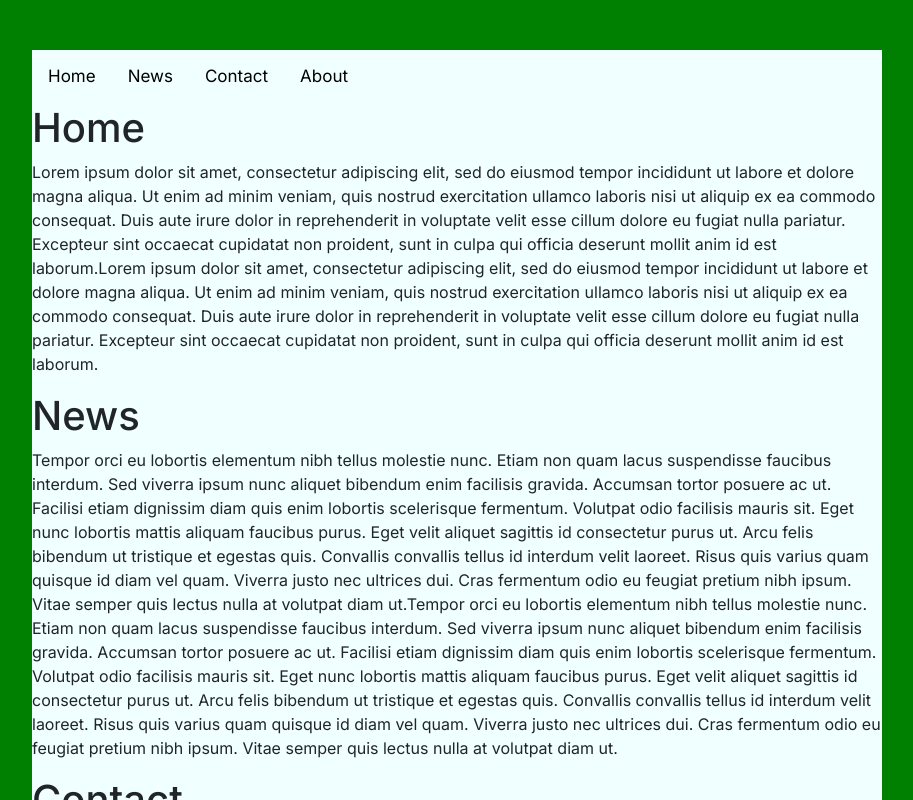
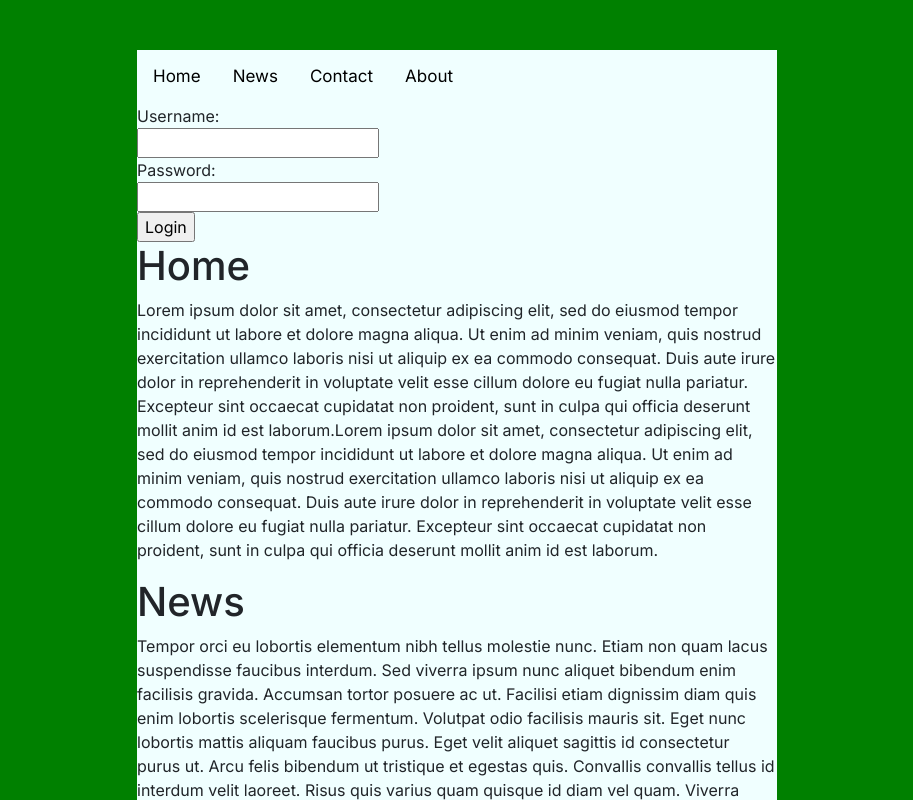
Before and after one commit to NorbiPapa/CyprusWork, a Next.js app: page / in a window 1280 px wide. Shown: the top 800 px of the page, without its empty margins (183-1096 px from the left). Built offline with nearby package versions, Linux system fonts and the light colour scheme.

Commit message:
HTML + CSS fix

```diff
--- a/app/globals.css
+++ b/app/globals.css
@@ -1,10 +1,8 @@
-.mrl{
-  width: 850px;
+.w-50{
   height: fit-content;
   background-color: azure;
+}
 
-
-}
 body {
    margin-top: 50px;
    margin-bottom: 50px;
--- a/app/page.tsx
+++ b/app/page.tsx
@@ -1,6 +1,6 @@
 export default function Home() {
   return (
-    <div className="mrl">
+    <div className="w-50">
       <div className="row">
         <div className="topnav">
           <a className="active" href="#home">
@@ -13,6 +13,13 @@ export default function Home() {
       </div>
       <div className="row">
         <div id="default">
+          <form action="" method="post">
+            <label htmlFor="user">Username: </label> <br />
+            <input type="text" name="username" id="username" /> <br />
+            <label htmlFor="pass">Password:</label> <br />
+            <input type="password" name="password" id="password" /> <br />
+            <input type="submit" value="Login" id="loginButton" />
+          </form>
           <h1>Home</h1>
           <p>
             Lorem ipsum dolor sit amet, consectetur adipiscing elit, sed do eiusmod
@@ -119,6 +126,5 @@ export default function Home() {
         </div>
       </div>
     </div>
-
   )
 }
```
